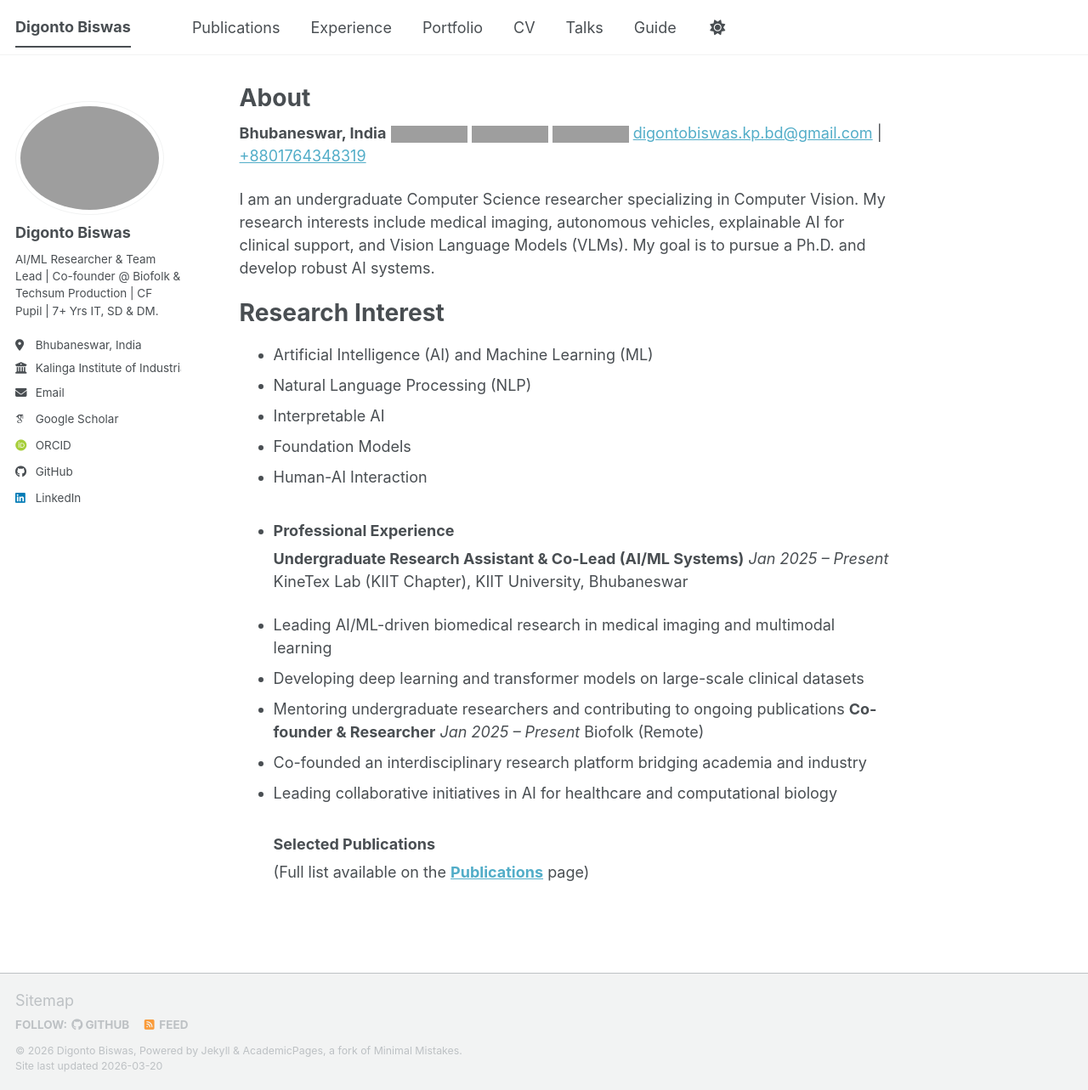
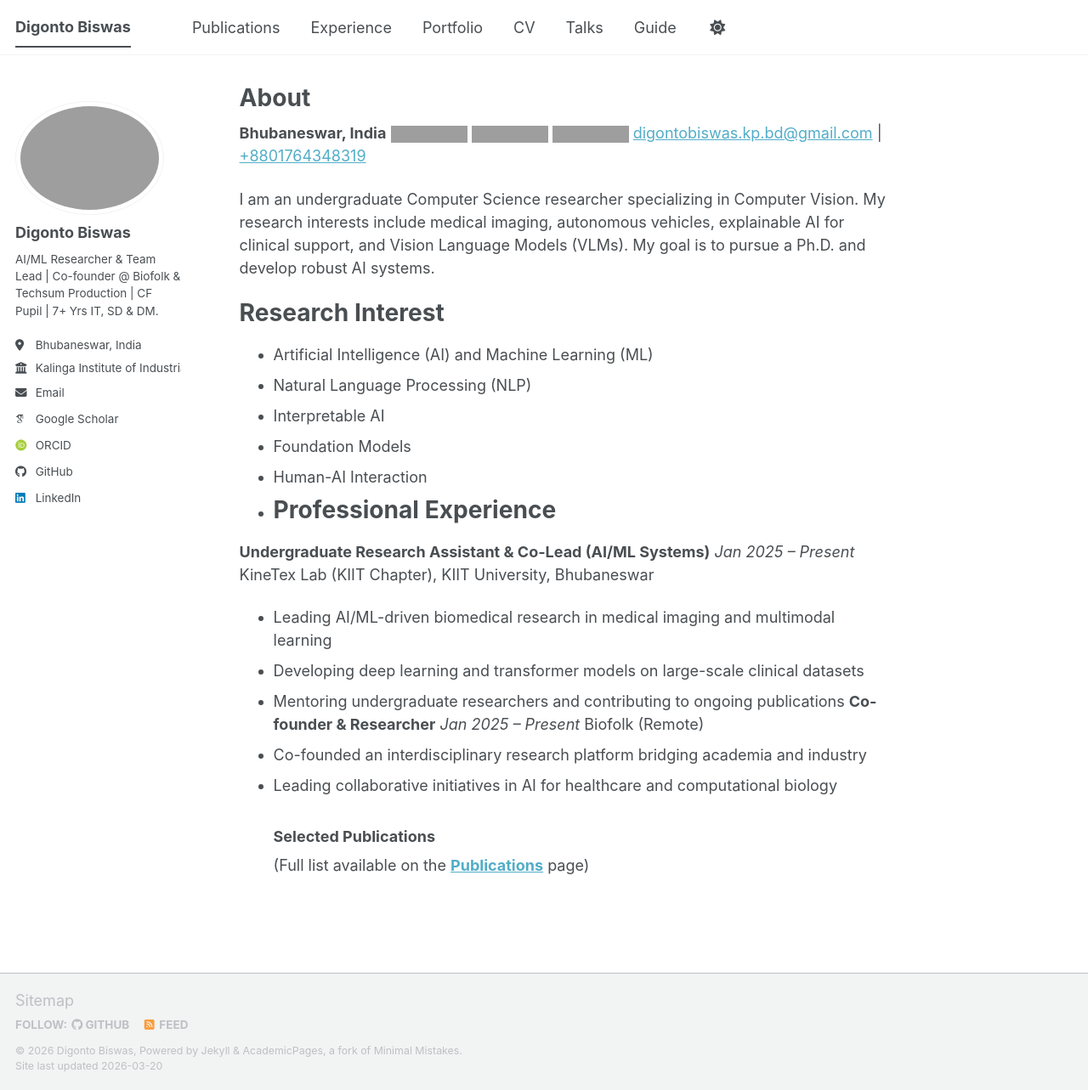
Before and after one commit to digontobiswas/digontobiswas.github.io, a Jekyll site: the page built from _pages/about.md, in a window 1280 px wide and 1283 px high. Shown: the whole window at 85% size. Built offline with Jekyll 4.4.1, drawn with Linux system fonts in a browser that asks for light colours; some web fonts are replaced; a script bundle is joined from its source files by our own code; library files that are not in the unit come from our copies; grey boxes are pictures that could not be loaded.

```diff
--- a/_pages/about.md
+++ b/_pages/about.md
@@ -28,7 +28,9 @@ Research Interest
 - Foundation Models
 - Human-AI Interaction
 -
-### Professional Experience
+Professional Experience
+======
+
 **Undergraduate Research Assistant & Co-Lead (AI/ML Systems)**
 *Jan 2025 – Present*
 KineTex Lab (KIIT Chapter), KIIT University, Bhubaneswar
```
